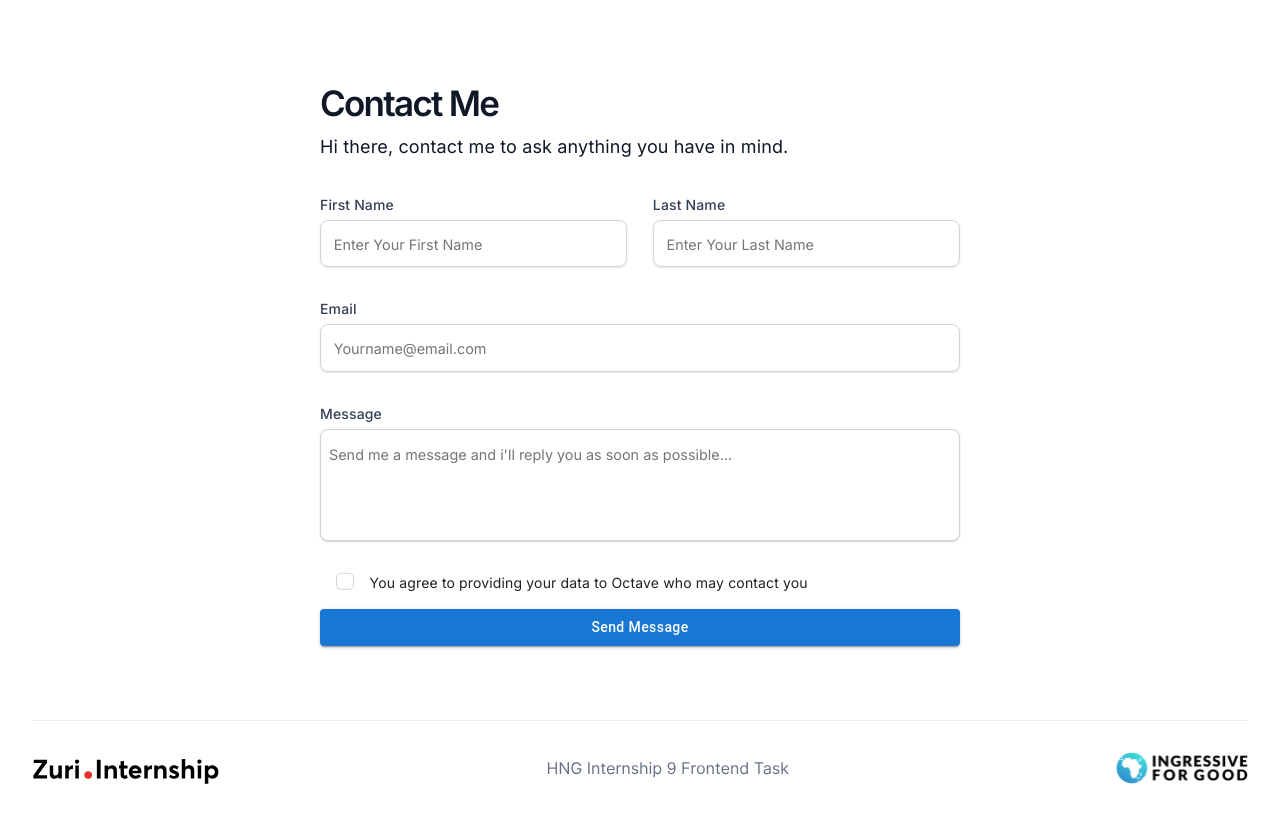
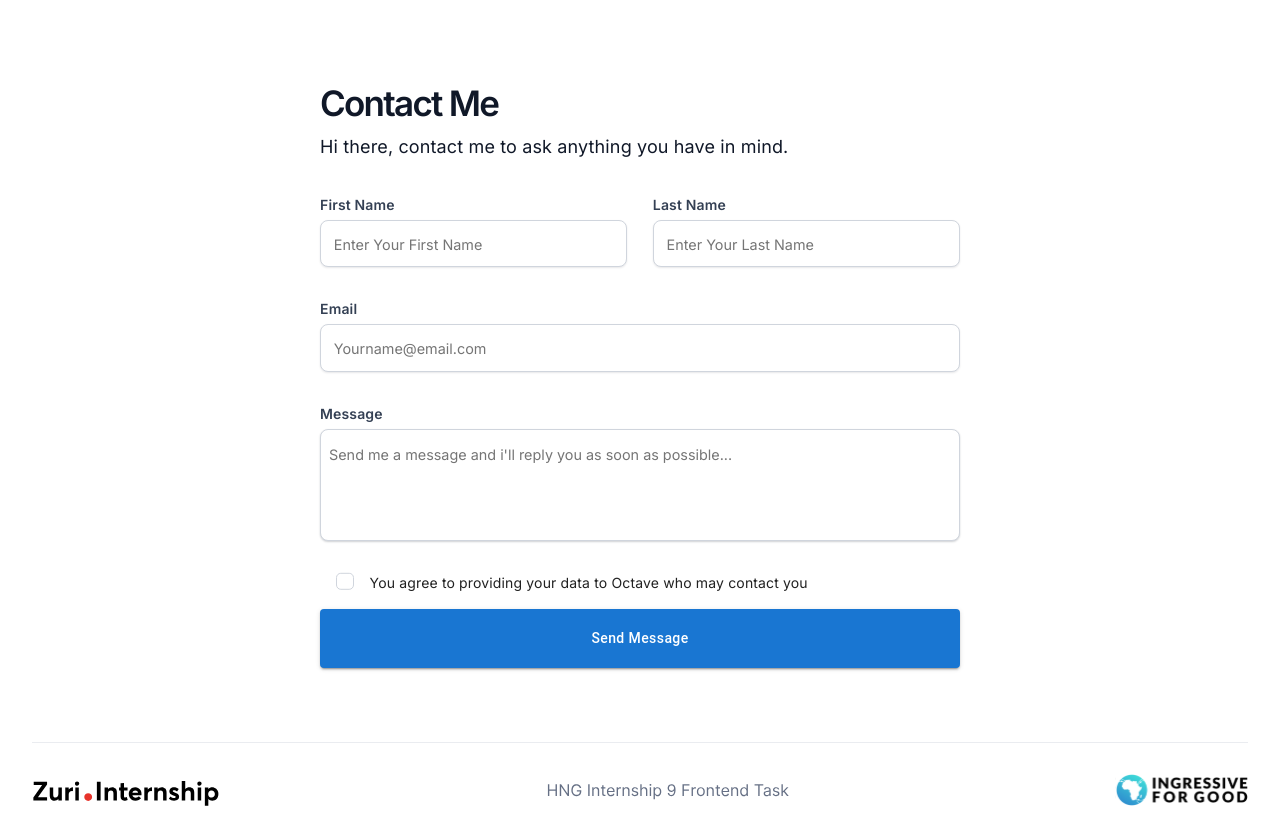
Before and after one commit to boiOctave/hngsocialtree, a React (Create React App) app: page /contact in a window 1280 px wide. Before the commit the page ends 816 px from the top, so only its background shows below. Built offline with nearby package versions, Linux system fonts and the light colour scheme.

Commit message:
style:increased button padding

```diff
--- a/src/views/Contact/Form.css
+++ b/src/views/Contact/Form.css
@@ -47,7 +47,7 @@ textarea::placeholder {
 .email label,
 .message label {
     font-size: 14px;
-    font-weight: 500;
+    font-weight: 600;
     color: #344054;
 }
 .firstname,
--- a/src/views/Contact/Form.js
+++ b/src/views/Contact/Form.js
@@ -1,10 +1,4 @@
-import {
-    Alert,
-    Button,
-    Checkbox,
-    CircularProgress,
-    Snackbar,
-} from '@mui/material';
+import { Alert, Button, CircularProgress, Snackbar } from '@mui/material';
 import { Formik } from 'formik';
 import * as Yup from 'yup';
 
@@ -215,6 +209,7 @@ const Form = () => {
                             disabled={isLoading}
                             sx={{
                                 marginTop: '1rem',
+                                padding: '17px 16px',
                                 textTransform: 'capitalize',
                             }}>
                             Send Message{'    '}
```
